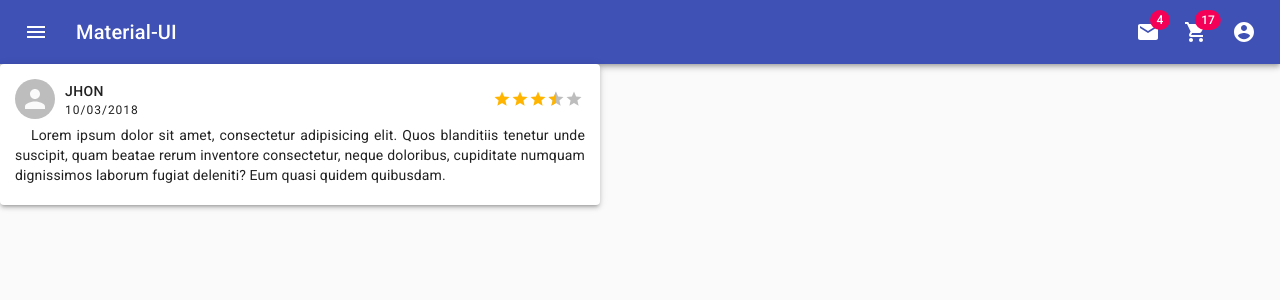
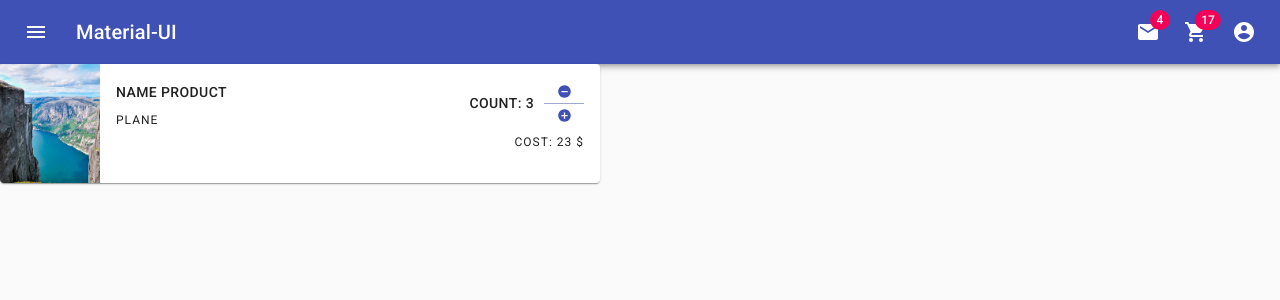
Before and after one commit to AlexUAKH/f5j-shop, a React (Create React App) app: page / in a window 1280 px wide. Shown: the top 300 px of the page. Built offline with nearby package versions, Linux system fonts and the light colour scheme; what react-swipeable-views-utils would draw is missing.

Commit message:
create CartItem component

```diff
--- /dev/null
+++ b/src/components/cart-item/CartItem.js
@@ -0,0 +1,84 @@
+import React from 'react';
+import { makeStyles, useTheme } from '@material-ui/core/styles';
+import { Card, CardContent, CardMedia,
+    Typography, ButtonGroup, Button } from '@material-ui/core';
+import Icon from "@material-ui/core/Icon";
+// import { AddCircleIcon, RemoveCircleIcon } from '@material-ui/icons';
+import AddCircleIcon from '@material-ui/icons/AddCircle';
+import RemoveCircleIcon from '@material-ui/icons/RemoveCircle';
+
+const useStyles = makeStyles((theme) => ({
+    root: {
+        display: 'flex',
+        maxWidth: 600
+    },
+    productData: {
+        display: 'flex',
+        justifyContent: 'space-between',
+        width: '100%'
+    },
+    image: {
+        minWidth: 100,
+        minHeight: 100,
+    },
+    count: {
+        display: 'flex',
+        alignItems: 'center'
+    },
+    countButtonsBox: {
+        marginLeft: 10
+    },
+    button: {
+        padding: 0
+    },
+    icons: {
+        fontSize: 15
+    }
+}));
+
+export default function MediaControlCard(props) {
+    const classes = useStyles();
+    const { name, imageSrc, cost, category } = props.product || {}
+
+    const [count, setCount] = React.useState(props.count || 1)
+
+    return (
+        <Card className={[props.className, classes.root].join(' ')}>
+            <CardMedia
+                className={ classes.image }
+                image={ imageSrc }
+                title="Live from space album cover"
+            />
+            <CardContent className={classes.productData}>
+                <div style={{ 'text-align': 'start'}}>
+                    <Typography variant="button">{ name }</Typography>
+                    <Typography className={ classes.date } variant="overline" display="block">
+                        { category }
+                    </Typography>
+                </div>
+                <div style={{ 'text-align': 'end'}}>
+                    <Typography className={classes.count} variant="button">
+                        Count: { count }
+                        <ButtonGroup
+                            size="small"
+                            orientation="vertical"
+                            color="primary"
+                            aria-label="vertical contained primary button group"
+                            variant="text"
+                            className={classes.countButtonsBox}>
+                            <Button onClick={()  => (count - 1) && setCount(count - 1)}>
+                                <RemoveCircleIcon className={classes.icons} color="primary"/>
+                            </Button>
+                            <Button onClick={()  => setCount(count + 1)}>
+                                <AddCircleIcon className={classes.icons} color="primary"/>
+                            </Button>
+                        </ButtonGroup>
+                    </Typography>
+                    <Typography className={ classes.date } variant="overline" display="block">
+                        Cost: { cost } $
+                    </Typography>
+                </div>
+            </CardContent>
+        </Card>
+    );
+}
--- /dev/null
+++ b/src/components/cart-item/index.js
@@ -0,0 +1,2 @@
+import CartItem from "./CartItem"
+export default CartItem
--- a/src/components/review/Review.js
+++ b/src/components/review/Review.js
@@ -56,7 +56,6 @@ export default function Review(props) {
                         </Typography>
                     </div>
                 </Typography>
-
                 <Box component="fieldset" className={classes.rating}  borderColor="transparent">
                     <Rating  name="disabled" precision={0.5} defaultValue={0} value={rating} size="small" readOnly/>
                 </Box>
@@ -65,6 +64,5 @@ export default function Review(props) {
                 { text }
             </Typography>
         </Paper>
-
     )
 }
--- a/src/pages/homePage/homePage.js
+++ b/src/pages/homePage/homePage.js
@@ -1,20 +1,22 @@
 import React from "react"
 import classes from "./homePage.css"
-import Review from "../../components/review";
-// import img from './../../illustration-geiranger.jpg'
+// import Review from "../../components/review";
+import img from './../../illustration-geiranger.jpg'
+import CartItem from "../../components/cart-item/CartItem";
 
 const HomePage = (props) => {
     return (
         <div className={ classes.homePage }>
             {/*<h1>HomePage</h1>*/}
-            <Review review={{
-                userName: 'Jhon',
-                date: '10/03/2018',
-                text: 'Lorem ipsum dolor sit amet, consectetur adipisicing elit. Quos blanditiis tenetur\n' +
-                    '                unde suscipit, quam beatae rerum inventore consectetur, neque doloribus, cupiditate numquam\n' +
-                    '                dignissimos laborum fugiat deleniti? Eum quasi quidem quibusdam.',
-                rating: 3.5
-            }}/>
+            <CartItem
+                count={3}
+                product={{
+                    name: 'Name Product',
+                    imageSrc: img,
+                    cost: 23,
+                    category: 'plane'
+                }}
+            />
         </div>
     )
 }
```
